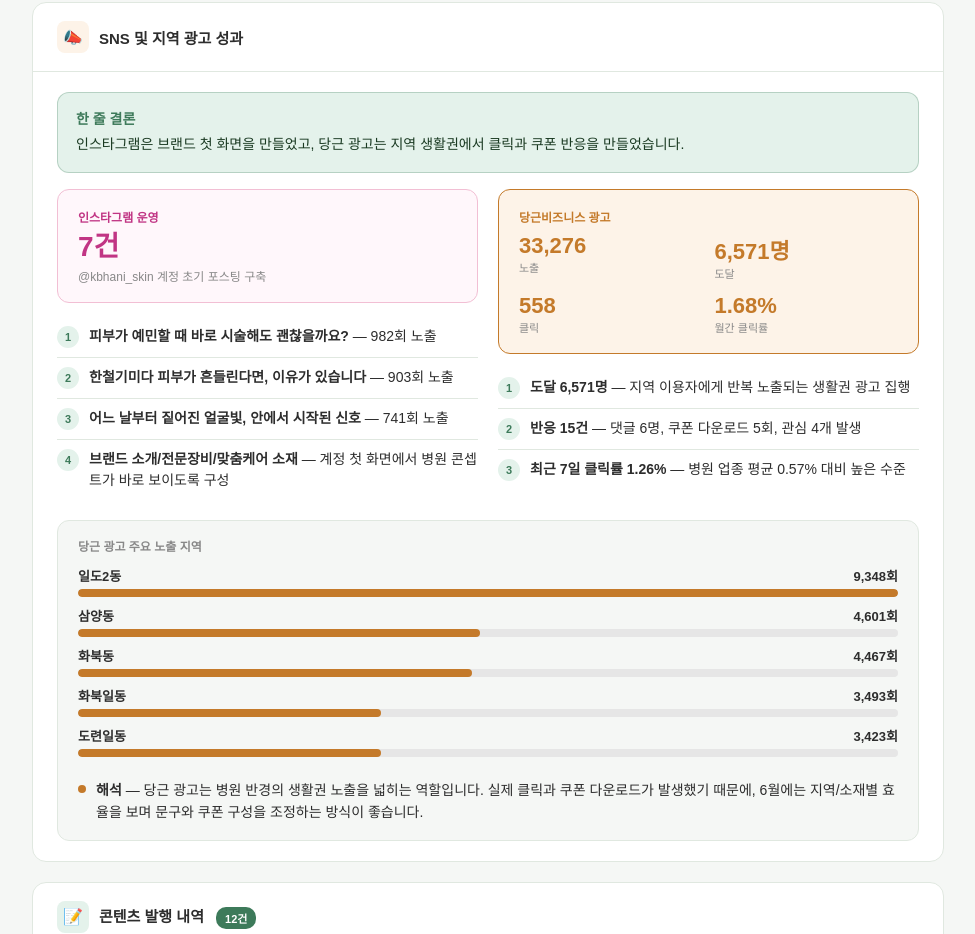
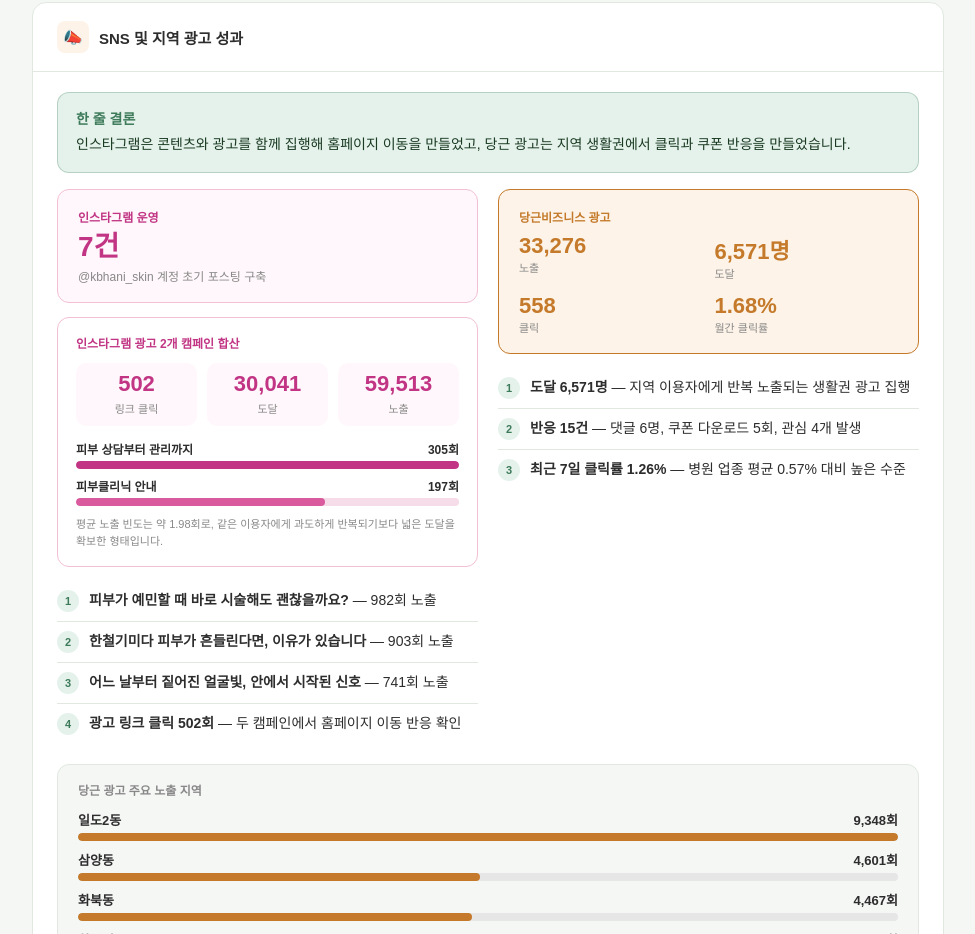
Before and after one commit to urbanplanad-source/dashboard-urban, a website: page gyunghee.html in a window 1280 px wide. Shown: the part 2972-3906 px from the top of the page, without its empty margins (152-1127 px from the left). Drawn offline with Linux system fonts and the light colour scheme.

Commit message:
Add files via upload

```diff
--- a/gyunghee.html
+++ b/gyunghee.html
@@ -697,7 +697,7 @@
       <div class="section-body">
         <div class="section-lead">
           <strong>한 줄 결론</strong>
-          <p>인스타그램은 브랜드 첫 화면을 만들었고, 당근 광고는 지역 생활권에서 클릭과 쿠폰 반응을 만들었습니다.</p>
+          <p>인스타그램은 콘텐츠와 광고를 함께 집행해 홈페이지 이동을 만들었고, 당근 광고는 지역 생활권에서 클릭과 쿠폰 반응을 만들었습니다.</p>
         </div>
 
         <div class="two-col">
@@ -707,11 +707,39 @@
               <div style="font-size:28px;font-weight:800;color:#c13584;line-height:1;">7건</div>
               <p style="font-size:12px;color:var(--muted);margin-top:6px;">@kbhani_skin 계정 초기 포스팅 구축</p>
             </div>
+            <div style="background:#fff;border:1px solid #f2bfd4;border-radius:12px;padding:16px 18px;margin-bottom:14px;">
+              <p style="font-size:12px;font-weight:800;color:#c13584;margin-bottom:12px;">인스타그램 광고 2개 캠페인 합산</p>
+              <div style="display:grid;grid-template-columns:repeat(3,1fr);gap:10px;margin-bottom:14px;">
+                <div style="background:#fff7fb;border-radius:10px;padding:10px 8px;text-align:center;">
+                  <div style="font-size:22px;font-weight:900;color:#c13584;line-height:1;">502</div>
+                  <div style="font-size:11px;color:var(--muted);margin-top:5px;">링크 클릭</div>
+                </div>
+                <div style="background:#fff7fb;border-radius:10px;padding:10px 8px;text-align:center;">
+                  <div style="font-size:22px;font-weight:900;color:#c13584;line-height:1;">30,041</div>
+                  <div style="font-size:11px;color:var(--muted);margin-top:5px;">도달</div>
+                </div>
+                <div style="background:#fff7fb;border-radius:10px;padding:10px 8px;text-align:center;">
+                  <div style="font-size:22px;font-weight:900;color:#c13584;line-height:1;">59,513</div>
+                  <div style="font-size:11px;color:var(--muted);margin-top:5px;">노출</div>
+                </div>
+              </div>
+              <div style="display:grid;gap:8px;">
+                <div>
+                  <div style="display:flex;justify-content:space-between;font-size:12px;font-weight:800;margin-bottom:4px;"><span>피부 상담부터 관리까지</span><span>305회</span></div>
+                  <div style="height:8px;background:#f5dce8;border-radius:999px;overflow:hidden;"><div style="width:100%;height:100%;background:#c13584;border-radius:999px;"></div></div>
+                </div>
+                <div>
+                  <div style="display:flex;justify-content:space-between;font-size:12px;font-weight:800;margin-bottom:4px;"><span>피부클리닉 안내</span><span>197회</span></div>
+                  <div style="height:8px;background:#f5dce8;border-radius:999px;overflow:hidden;"><div style="width:65%;height:100%;background:#d95b9e;border-radius:999px;"></div></div>
+                </div>
+              </div>
+              <p style="font-size:11px;color:var(--muted);line-height:1.55;margin-top:10px;">평균 노출 빈도는 약 1.98회로, 같은 이용자에게 과도하게 반복되기보다 넓은 도달을 확보한 형태입니다.</p>
+            </div>
             <ul class="sub-list">
               <li><div class="sub-num">1</div><span><strong>피부가 예민할 때 바로 시술해도 괜찮을까요?</strong> — 982회 노출</span></li>
               <li><div class="sub-num">2</div><span><strong>한철기미다 피부가 흔들린다면, 이유가 있습니다</strong> — 903회 노출</span></li>
               <li><div class="sub-num">3</div><span><strong>어느 날부터 짙어진 얼굴빛, 안에서 시작된 신호</strong> — 741회 노출</span></li>
-              <li><div class="sub-num">4</div><span><strong>브랜드 소개/전문장비/맞춤케어 소재</strong> — 계정 첫 화면에서 병원 콘셉트가 바로 보이도록 구성</span></li>
+              <li><div class="sub-num">4</div><span><strong>광고 링크 클릭 502회</strong> — 두 캠페인에서 홈페이지 이동 반응 확인</span></li>
             </ul>
           </div>
           <div>
```
